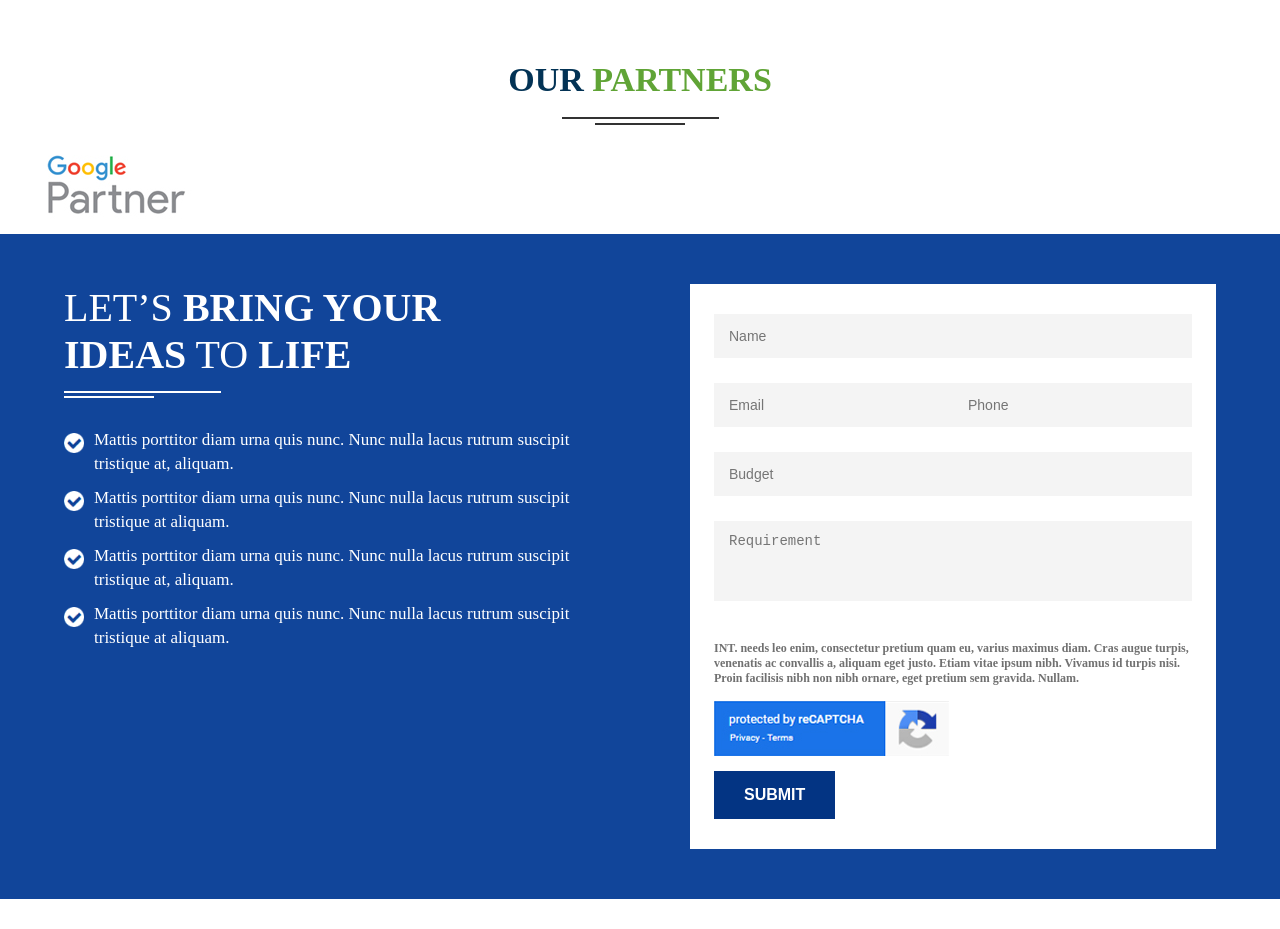
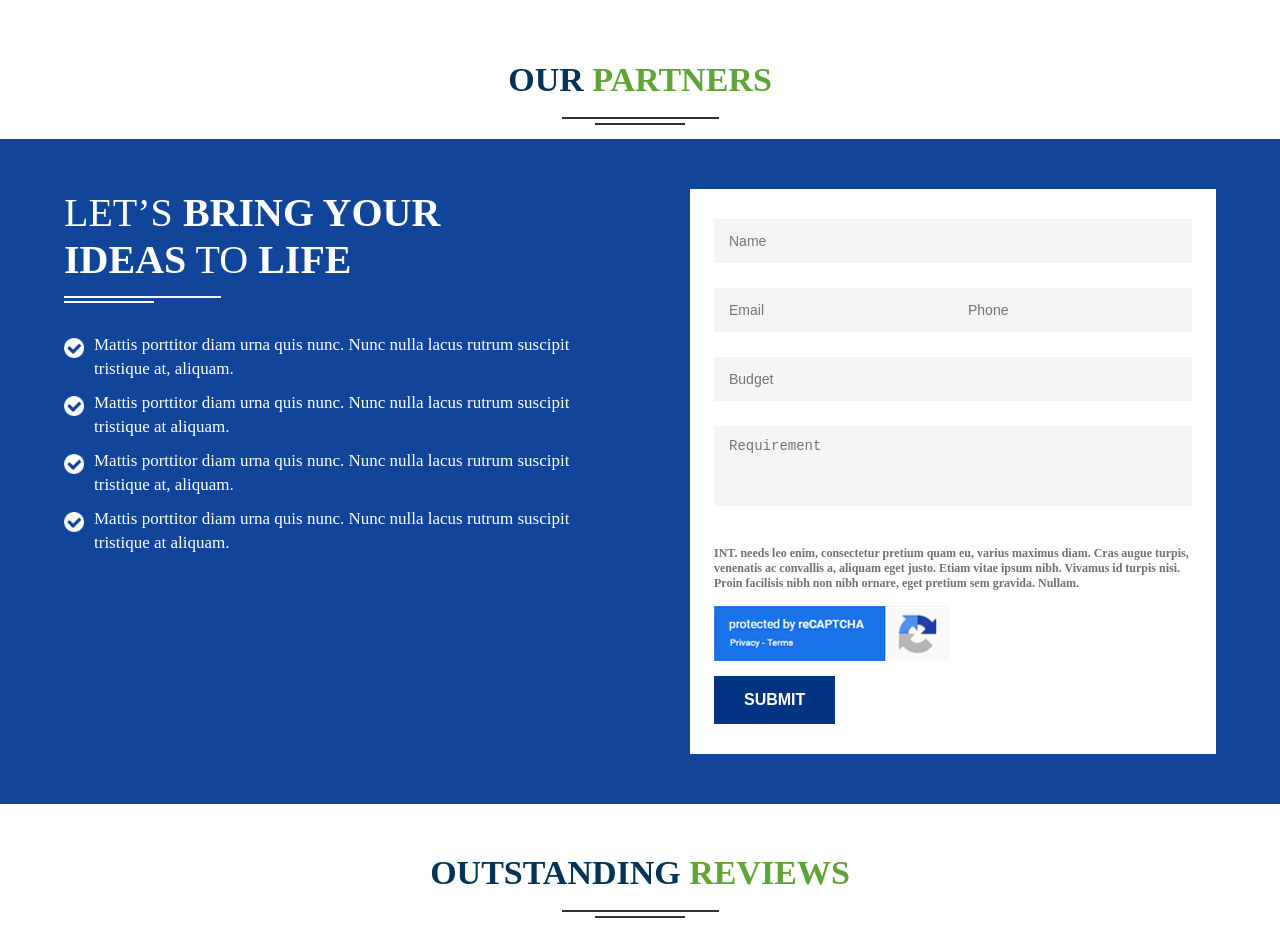
Before and after one commit to AnkitKumar1505/Be_Bran, a plain HTML site: page index.html in a window 1280 px wide. Shown: the part 6060-6989 px from the top of the page. Drawn offline with Linux system fonts and the light colour scheme.

Commit message:
Update index.html

```diff
--- a/index.html
+++ b/index.html
@@ -575,9 +575,6 @@
 
     </div>
 
-    <div class="our_partners_img_slider">
-        <img src="ASSETS/partnerlogo.jpg" alt="">
-    </div>
 
     <!-- Our Parteners end -->
 
```
